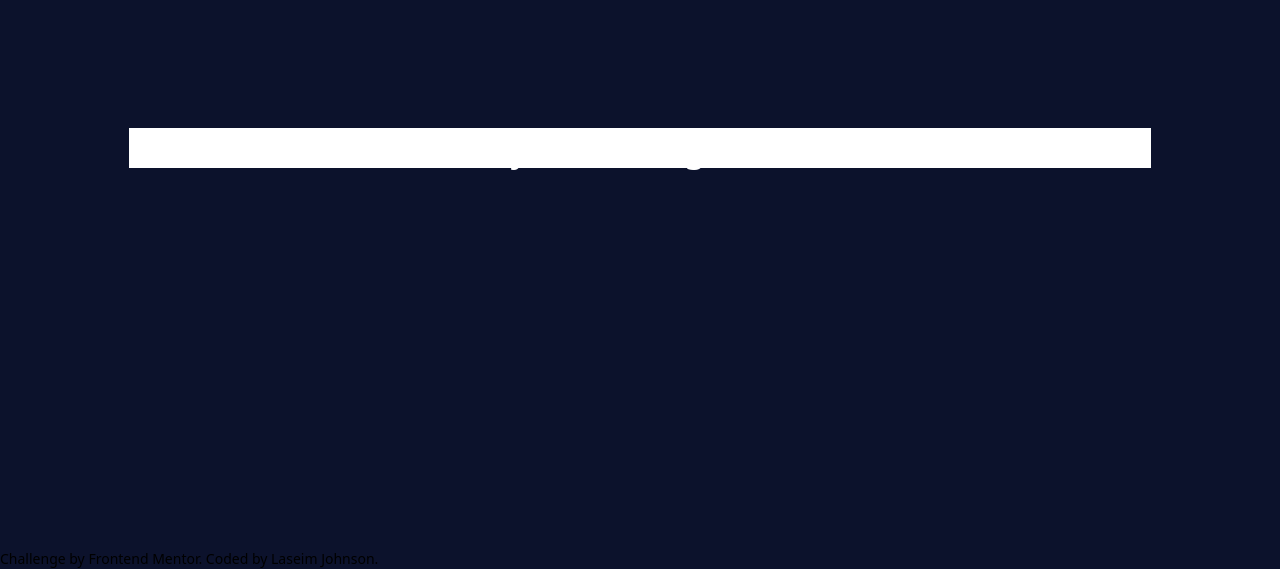
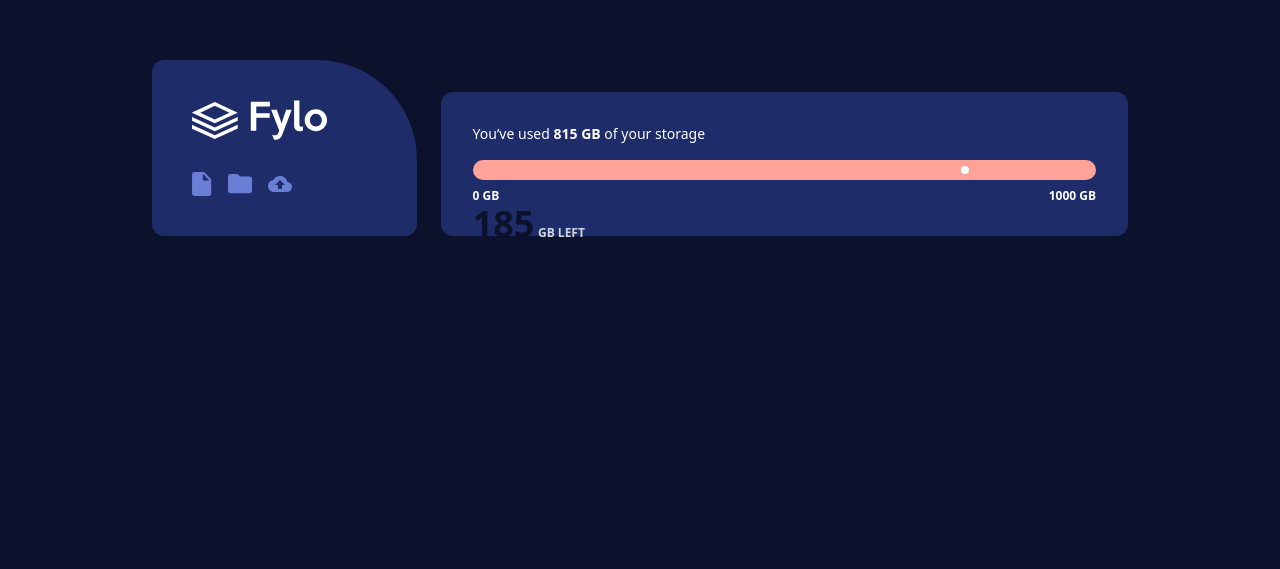
Before and after one commit to Laseim/fylo-data-storage-componet, a plain HTML site: page fylo-data-storage-component-master/index.html in a window 1280 px wide. Shown: the part 252-821 px from the top of the page. After the commit the page ends 800 px from the top, so only its background shows below. Drawn offline with nearby package versions, Linux system fonts and the light colour scheme; a web font is replaced by a local one.

Commit message:
feature/body push commit to hub

```diff
--- a/fylo-data-storage-component-master/index.html
+++ b/fylo-data-storage-component-master/index.html
@@ -1,41 +1,77 @@
+
 <!DOCTYPE html>
 <html lang="en">
 <head>
+  <meta charset="UTF-8">
+  <meta name="viewport" content="width=device-width, initial-scale=1.0">
 
-  <meta charset="UTF-8">
-  <meta name="viewport" content="width=device-width, initial-scale=1.0"> <!-- displays site properly based on user's device -->
-  <title>Frontend Mentor | Fylo data storage component</title>
-  <link rel="icon" type="image/png" sizes="32x32" href="./images/favicon-32x32.png">
+  <title>Fylo Data Storage</title>
+
+  <script src="https://cdn.tailwindcss.com"></script>
   <link rel="stylesheet" href="style.css">
-  <script src="https://cdn.tailwindcss.com"></script>
-
-
 </head>
 
-<body>
-  <main class="flex min-h-screen items-center justify-center text-white">
-   <div class="text-4xl bg-white rounded-x1 mx-auto font-" >
-     <p> You’ve used 815 GB of your storage185 GB Left0 GB 1000 GB</p>
+<body class="min-h-screen flex items-center justify-center">
 
+  <main class="container flex flex-col md:flex-row items-end gap-6 w-full max-w-5xl px-6">
 
-   </div>
+    <!-- Fylo Logo Section -->
+    <section class="bg-[#1e2c69] w-full md:w-[350px] p-10 rounded-tl-xl rounded-tr-[100px] rounded-bl-xl rounded-br-xl">
 
+      <img src="./images/logo.svg" alt="Fylo logo" class="mb-8">
 
+      <div class="flex items-center gap-4">
 
+        <div class="icon-box">
+          <img src="./images/icon-document.svg" alt="Documents">
+        </div>
 
+        <div class="icon-box">
+          <img src="./images/icon-folder.svg" alt="Folders">
+        </div>
 
+        <div class="icon-box">
+          <img src="./images/icon-upload.svg" alt="Upload">
+        </div>
+
+      </div>
+
+    </section>
+
+    <!-- Storage Box -->
+    <section class="bg-[#1e2c69] w-full p-8 rounded-xl relative">
+
+      <p class="text-white text-sm mb-4">
+        You’ve used <strong>815 GB</strong> of your storage
+      </p>
+
+      <!-- Progress Bar -->
+      <div class="w-full h-5 bg-[#FFA399] rounded-full p-1">
+
+        <div class="progress-bar h-full rounded-full relative"
+             style="width: 80.0%">
+
+          <div class="bg-white w-2 h-2 rounded-full absolute right-0 top-0.5"></div>
+
+        </div>
+
+      </div>
+
+      <!-- Storage GB -->
+      <div class="flex justify-between text-white text-xs font-bold mt-2">
+        <span>0 GB</span>
+        <span>1000 GB</span>
+      </div>
+
+      <!-- Storage left -->
+      <div class="remaining absolute">
+        <strong class="text-4xl text-[#0c122c]">185</strong>
+        <span class="text-gray-300 font-bold text-xs">GB LEFT</span>
+      </div>
+
+    </section>
 
   </main>
 
-
-
-
-
-
-
-  <footer class="attribution">
-    Challenge by <a href="https://www.frontendmentor.io?ref=challenge">Frontend Mentor</a>.
-    Coded by <a href="#">Laseim Johnson</a>.
-  </footer>
 </body>
 </html>
--- a/fylo-data-storage-component-master/style.css
+++ b/fylo-data-storage-component-master/style.css
@@ -1,4 +1,15 @@
+@import url(https://fonts.google.com/specimen/Raleway:wght@400..700&display=swap);
+
+
 body{
     background-color: hsl(229, 57%, 11%);
     font-size: 14px;
 }
+
+
+@media (max-width: 767px) {
+  body {
+    background-image: url("./images/bg-mobile.png");
+    background-size: cover;
+    background-position: center;
+  }
```
Also changed, not shown: fylo-data-storage-component-master/script.js (added, +23 -0 lines), 1 other file.
